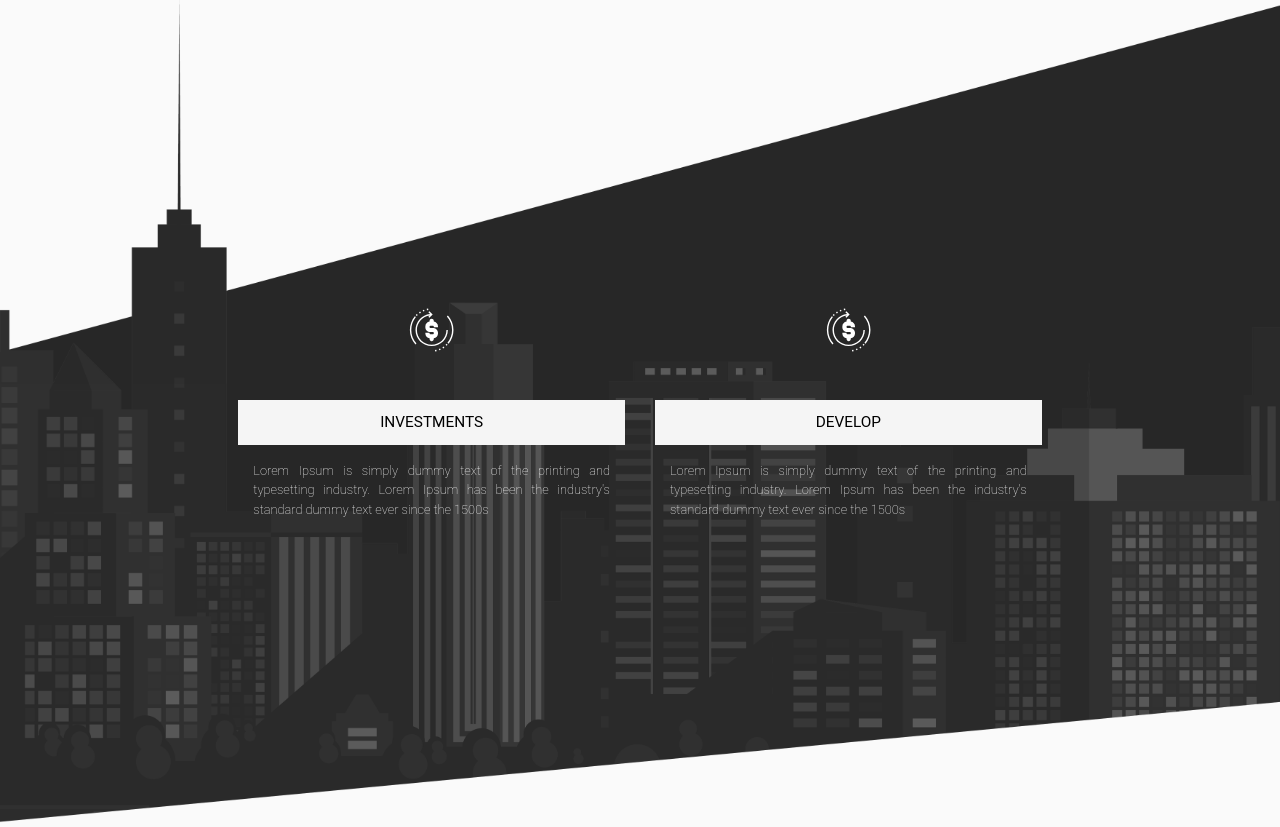
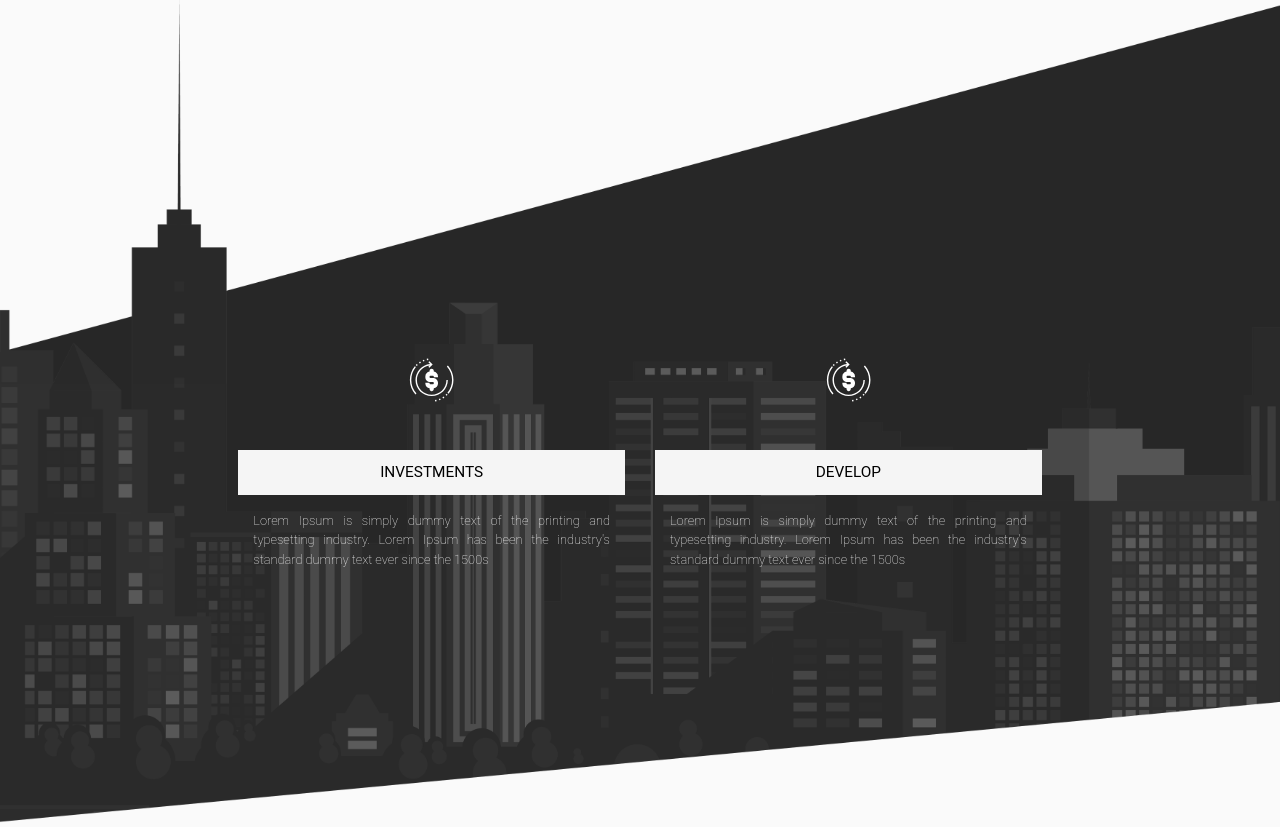
Before and after one commit to luissalmon/osopanda, a Django app: page / in a window 1280 px wide. Shown: the part 801-1628 px from the top of the page. Run offline with Django 3.2, Linux system fonts and the light colour scheme; some libraries are stand-ins or nearby versions.

Commit message:
Cambios a los botones de investment y develop

```diff
--- a/baraboo/bsite/templates/baraboo.html
+++ b/baraboo/bsite/templates/baraboo.html
@@ -110,7 +110,7 @@
     <!-- ////////////////// Termina Page 1 /////////////////// -->
     <!-- //////////////////  Page 2 /////////////////// -->
 <div id="info" class="col-md-12">
-      <div class="d-flex flex-column h-100 justify-content-center w-100">
+      <div class="d-flex flex-column h-100 justify-content-center w-100" style="padding-top: 100px;">
         <!-- //////////////////////////////////Investments && Develop///////////////////////// -->
           <div class="container-fluid">
             <div class="row justify-content-center">
```
